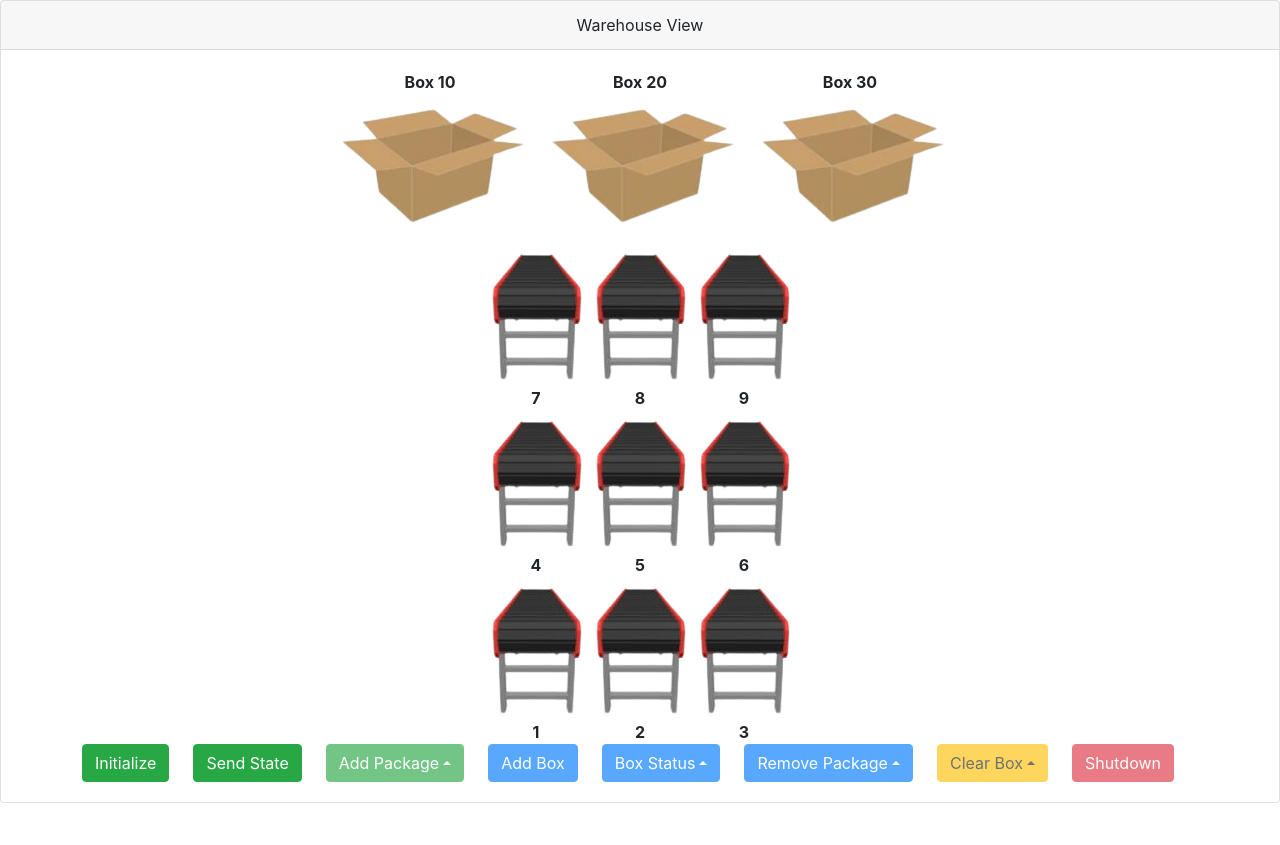
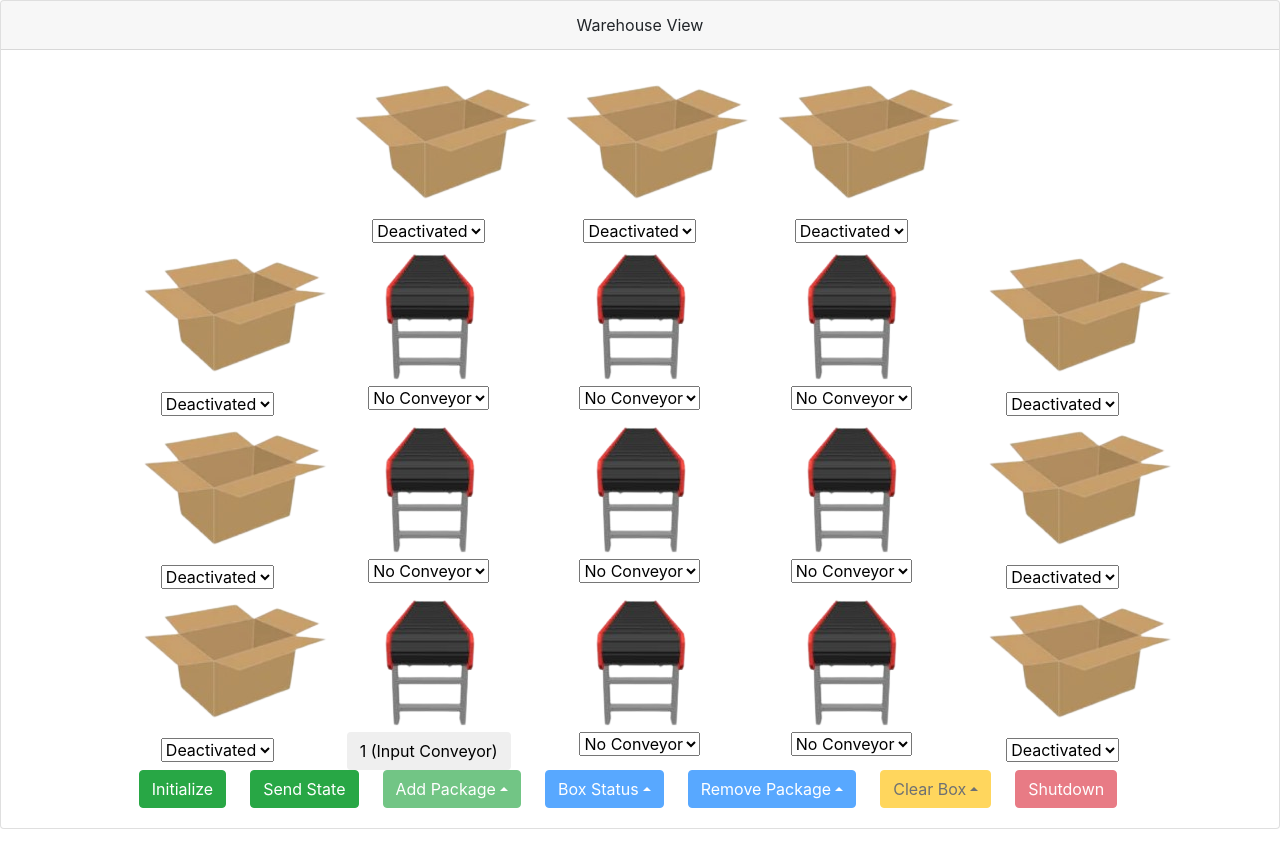
Before and after one commit to ColtonOsterlund/Capstone_ReactFrontEnd, a React (Create React App) app: page / in a window 1280 px wide. Before the commit the page ends 819 px from the top, so only its background shows below. Built offline with nearby package versions, Linux system fonts and the light colour scheme; no server answers.

Commit message:
Box and conveyor location function

```diff
--- a/src/App.js
+++ b/src/App.js
@@ -65,37 +65,114 @@ function App() {
 
   const [disable, setDisable] = React.useState(true);
   let package_id = 0;
-  let possible_box_ids = [10, 20, 30];
+  let pageMap = new Array(5);
+  for (var i = 0; i < pageMap.length; i++) {
+    pageMap[i] = new Array(5);
+  }
+  pageMap[3][1] = 1; //Input conveyor
+
 
   function sendState() {
-    var map = {};
-    map['id'] = 1
-    map['1'] = [4, 2, -1, -1];
-    map['2'] = [5, 3, -1, 1];
-    map['3'] = [6, -1, -1, 2];
-    map['4'] = [7, 5, 1, -1];
-    map['5'] = [8, 6, 2, 4];
-    map['6'] = [9, -1, 3, 5];
-    map['7'] = [-1, 8, 4, -1];
-    map['8'] = [-1, 9, 5, 7];
-    map['9'] = [-1, -1, 6, 8];
+    getNeighbours();
+  }
 
-    socket.send(JSON.stringify(map));
+  function setNeighbours() {
+    // Conveyors
+    for (let num = 2; num <= 9; num++) {
+      var z = document.getElementById("myConveyor" + num);
+      let i = parseInt(z.name);
+      let j = parseInt(z.className);
+      pageMap[i][j] = parseInt(z.value);
 
     }
 
+    // Boxes
+    for (let num = 1; num <= 9; num++) {
+      var z = document.getElementById("myBox" + num);
+      let i = parseInt(z.name);
+      let j = parseInt(z.className);
+      let val = parseInt(z.value);
 
-  function addBox() {
-    let conveyorID = parseInt(window.prompt('Enter Conveyor ID (1-9)'));
-    let boxID = parseInt(window.prompt('Enter Box ID (10, 20, 30)'));
-    let boxLocation = parseInt(window.prompt('Enter Box Location (0, 1, 2, or 3)'));
+      if (val == 10 || val == 20 || val == 30) {
+        pageMap[i][j] = parseInt(val);
+      }
+    }
 
-    if (conveyorID >= 1 && conveyorID <= 9 && possible_box_ids.includes(boxID) && boxLocation >= 0 && boxLocation <= 3) {
+  }
+
+  function getNeighbours() {
+    setNeighbours();
+    var map = {};
+
+    for (let i = 3; i > 0; i--) {
+      for (let j = 1; j < 4; j++) {
+        let north = pageMap[i - 1][j];
+        let east = pageMap[i][j + 1];
+        let south = pageMap[i + 1][j]
+        let west = pageMap[i][j - 1];
+
+        if (north == null) {
+          north = -1;
+        }
+
+        else if (north >= 10) {
+          addBox(north, pageMap[i][j], 0);
+          north = -1;
+        }
+
+        if (east == null) {
+          east = -1;
+        }
+
+        else if (east >= 10) {
+          addBox(east, pageMap[i][j], 1);
+          east = -1;
+        }
+
+        if (south == null) {
+          south = -1;
+        }
+
+        else if (south >= 10) {
+          addBox(south, pageMap[i][j], 2);
+          south = -1;
+        }
+
+        if (west == null) {
+          west = -1;
+        }
+
+        else if (west >= 10) {
+          addBox(west, pageMap[i][j], 3);
+          west = -1;
+        }
+
+        map[pageMap[i][j]] = [north, east, south, west];
+        // alert(pageMap[i][j] + ": " + map[pageMap[i][j]]);
+
+      }
+
+    }
+
+    // console.log(pageMap);
+
+    let msg = {
+      id: 1,
+      map: map
+    }
+
+    if (noNulls(msg)) {
+      socket.send(JSON.stringify(map));
+    }
+  }
+
+
+  function addBox(boxID, conveyorID, boxLocation) {
     var msg = {
       id: 2,
-        conveyor_id: conveyorID,
-        box_id: boxID,
-        box_location: boxLocation
+      conveyor_id: parseInt(conveyorID),
+      box_id: parseInt(boxID),
+      box_location: parseInt(boxLocation)
     };
 
     if (noNulls(msg)) {
@@ -103,11 +180,6 @@ function App() {
     }
   }
 
-    else {
-      alert("Invalid entry, operation aborted");
-      return;
-    }
-  }
 
 
   function addPackage(type) {
@@ -203,148 +275,284 @@ function App() {
       <div className="card">
         <div className="card-header text-center">Warehouse View</div>
         <div className="card-body text-center">
+
           <div class="row justify-content-center">
-
-            <Draggable
-              grid={[9, 9]}
-              bounds={{ top: -300, left: -300, right: 300, bottom: 300 }}>
-
-              <div class="col-md-3">
+            <div class="col-md-2">
               <div class="thumbnail">
-                  <strong className="cursor"><div>Box 10</div></strong>
                 <img src={require("./dbox.png")} />
               </div>
-              </div>
-            </Draggable>
-
-
-            <Draggable
-              grid={[9, 9]}
-              bounds={{ top: -300, left: -300, right: 300, bottom: 300 }}>
-
-
-              <div class="col-md-3">
-                <div class="thumbnail">
-                  <strong className="cursor"><div>Box 20</div></strong>
-                  <img src={require("./dbox.png")} />
-                </div>
-              </div>
-            </Draggable>
-
-            <Draggable
-              grid={[9, 9]}
-              bounds={{ top: -300, left: -300, right: 300, bottom: 300 }}>
-
-
-              <div class="col-md-3">
-                <div class="thumbnail">
-                  <strong className="cursor"><div>Box 30</div></strong>
-                  <img src={require("./dbox.png")} />
-                </div>
-              </div>
-            </Draggable>
-          </div>
-
-          <div class="row justify-content-center">
-            <Draggable bounds={{ top: -0, left: -195, right: 405, bottom: 335 }}>
-
-              <div class="col-md-3">
-                <div class="thumbnail">
-                  <img src={require("./conveyor.png")} />
-                  <strong className="cursor"><div>7</div></strong>
-                </div>
-              </div>
-            </Draggable>
-
-
-            <Draggable
-              bounds={{ top: -0, left: -300, right: 300, bottom: 335 }}>
-              <div class="col-md-3">
-                <div class="thumbnail">
-                  <img src={require("./conveyor.png")} />
-                  <strong className="cursor"><div>8</div></strong>
-                </div>
-              </div>
-            </Draggable>
-
-
-            <Draggable bounds={{ top: -0, left: -405, right: 195, bottom: 335 }}>
-
-              <div class="col-md-3">
-                <div class="thumbnail">
-                  <img src={require("./conveyor.png")} />
-                  <strong className="cursor"><div>9</div></strong>
-                </div>
-              </div>
-            </Draggable>
+              <select id="myBox1" name="0" className="1">
+                <option selected>Deactivated</option>
+                <option value="10">10</option>
+                <option value="20">20</option>
+                <option value="30">30</option>
+              </select>
 
             </div>
 
-          <div class="row justify-content-center">
-            <Draggable bounds={{ top: -167.5, left: -195, right: 405, bottom: 167.5 }}>
+            <div class="col-md-2">
+              <div class="thumbnail">
+                <img src={require("./dbox.png")} />
+              </div>
+              <select id="myBox2" name="0" className="2">
+                <option selected>Deactivated</option>
+                <option value="10">10</option>
+                <option value="20">20</option>
+                <option value="30">30</option>
+              </select>
 
-              <div class="col-md-3">
+            </div>
+
+            <div class="col-md-2">
               <div class="thumbnail">
-                  <img src={require("./conveyor.png")} />
-                  <strong className="cursor"><div>4</div></strong>
+                <img src={require("./dbox.png")} />
               </div>
+              <select id="myBox3" name="0" className="3">
+                <option selected>Deactivated</option>
+                <option value="10">10</option>
+                <option value="20">20</option>
+                <option value="30">30</option>
+              </select>
+
             </div>
-            </Draggable>
-
-
-            <Draggable bounds={{ top: -167.5, left: -105, right: 105, bottom: 167.5 }}>
-
-              <div class="col-md-3">
-                <div class="thumbnail">
-                  <img src={require("./conveyor.png")} />
-                  <strong className="cursor"><div>5</div></strong>
-                </div>
-              </div>
-            </Draggable>
-
-
-            <Draggable bounds={{ top: -167.5, left: -405, right: 195, bottom: 167.5 }}>
-
-              <div class="col-md-3">
-                <div class="thumbnail">
-                  <img src={require("./conveyor.png")} />
-                </div>
-                <strong className="cursor"><div>6</div></strong>
-              </div>
-            </Draggable>
           </div>
 
           <div class="row justify-content-center">
 
-            <Draggable bounds={{ top: -335, left: -195, right: 405, bottom: 0 }}>
-              <div class="col-md-3">
+            <div class="col-md-2">
+              <div class="thumbnail">
+                <img src={require("./dbox.png")} />
+              </div>
+              <select id="myBox4" name="1" className="0">
+                <option selected>Deactivated</option>
+                <option value="10">10</option>
+                <option value="20">20</option>
+                <option value="30">30</option>
+              </select>
+
+
+            </div>
+
+            <div class="col-md-2">
               <div class="thumbnail">
                 <img src={require("./conveyor.png")} />
-                  <strong className="cursor"><div>1</div></strong>
+              </div>
+              <div>
+                <select id="myConveyor7" name="1" className="1">
+                  <option selected>No Conveyor</option>
+                  <option>2</option>
+                  <option>3</option>
+                  <option>4</option>
+                  <option>5</option>
+                  <option>6</option>
+                  <option>7</option>
+                  <option>8</option>
+                  <option>9</option>
+                </select>
               </div>
             </div>
-            </Draggable>
+
+            <div class="col-md-2">
+              <div class="thumbnail">
+                <img src={require("./conveyor.png")} />
+              </div>
+              <div>
+                <select id="myConveyor8" name="1" className="2">
+                  <option selected>No Conveyor</option>
+                  <option>2</option>
+                  <option>3</option>
+                  <option>4</option>
+                  <option>5</option>
+                  <option>6</option>
+                  <option>7</option>
+                  <option>8</option>
+                  <option>9</option>
+                </select>
+              </div>
+            </div>
+
+            <div class="col-md-2">
+              <div class="thumbnail">
+                <img src={require("./conveyor.png")} />
+              </div>
+              <div>
+                <select id="myConveyor9" name="1" className="3">
+                  <option selected>No Conveyor</option>
+                  <option>2</option>
+                  <option>3</option>
+                  <option>4</option>
+                  <option>5</option>
+                  <option>6</option>
+                  <option>7</option>
+                  <option>8</option>
+                  <option>9</option>
+                </select>
+              </div>
+            </div>
+
+            <div class="col-md-2">
+              <div class="thumbnail">
+                <img src={require("./dbox.png")} />
+              </div>
+              <select id="myBox5" name="1" className="4">
+                <option selected>Deactivated</option>
+                <option value="10">10</option>
+                <option value="20">20</option>
+                <option value="30">30</option>
+              </select>
+
+            </div>
+          </div>
 
 
-            <Draggable bounds={{ top: -335, left: -300, right: 300, bottom: 0 }}>
-              <div class="col-md-3">
+          <div class="row justify-content-center">
+            <div class="col-md-2">
+              <div class="thumbnail">
+                <img src={require("./dbox.png")} />
+              </div>
+              <select id="myBox6" name="2" className="0">
+                <option selected>Deactivated</option>
+                <option value="10">10</option>
+                <option value="20">20</option>
+                <option value="30">30</option>
+              </select>
+
+            </div>
+
+            <div class="col-md-2">
               <div class="thumbnail">
                 <img src={require("./conveyor.png")} />
-                  <strong className="cursor"><div>2</div></strong>
+              </div>
+              <select id="myConveyor4" name="2" className="1">
+                <option selected>No Conveyor</option>
+                <option>2</option>
+                <option>3</option>
+                <option>4</option>
+                <option>5</option>
+                <option>6</option>
+                <option>7</option>
+                <option>8</option>
+                <option>9</option>
+              </select>
+            </div>
+
+            <div class="col-md-2">
+              <div class="thumbnail">
+                <img src={require("./conveyor.png")} />
+              </div>
+              <select id="myConveyor5" name="2" className="2">
+                <option selected>No Conveyor</option>
+                <option>2</option>
+                <option>3</option>
+                <option>4</option>
+                <option>5</option>
+                <option>6</option>
+                <option>7</option>
+                <option>8</option>
+                <option>9</option>
+              </select>
+            </div>
+
+            <div class="col-md-2">
+              <div class="thumbnail">
+                <img src={require("./conveyor.png")} />
+              </div>
+              <select id="myConveyor6" name="2" className="3">
+                <option selected>No Conveyor</option>
+                <option>2</option>
+                <option>3</option>
+                <option>4</option>
+                <option>5</option>
+                <option>6</option>
+                <option>7</option>
+                <option>8</option>
+                <option>9</option>
+              </select>
+            </div>
+
+            <div class="col-md-2">
+              <div class="thumbnail">
+                <img src={require("./dbox.png")} />
+              </div>
+              <select id="myBox7" name="2" className="4">
+                <option selected>Deactivated</option>
+                <option value="10">10</option>
+                <option value="20">20</option>
+                <option value="30">30</option>
+              </select>
+
             </div>
           </div>
-            </Draggable>
+
+          <div class="row justify-content-center">
+            <div class="col-md-2">
+              <div class="thumbnail">
+                <img src={require("./dbox.png")} />
+              </div>
+              <select id="myBox8" name="3" className="0">
+                <option selected>Deactivated</option>
+                <option value="10">10</option>
+                <option value="20">20</option>
+                <option value="30">30</option>
+              </select>
+
+            </div>
+            <div class="col-md-2">
+              <div class="thumbnail">
+                <img src={require("./conveyor.png")} />
+              </div>
+              <button class="btn">1 (Input Conveyor)</button>
+            </div>
 
 
-            <Draggable bounds={{ top: -335, left: -405, right: 195, bottom: 0 }}>
-              <div class="col-md-3">
+            <div class="col-md-2">
               <div class="thumbnail">
                 <img src={require("./conveyor.png")} />
-                  <strong className="cursor"><div>3</div></strong>
+              </div>
+              <select id="myConveyor2" name="3" className="2">
+                <option selected>No Conveyor</option>
+                <option>2</option>
+                <option>3</option>
+                <option>4</option>
+                <option>5</option>
+                <option>6</option>
+                <option>7</option>
+                <option>8</option>
+                <option>9</option>
+              </select>
+            </div>
+
+            <div class="col-md-2">
+              <div class="thumbnail">
+                <img src={require("./conveyor.png")} />
+              </div>
+              <select id="myConveyor3" name="3" className="3">
+                <option selected>No Conveyor</option>
+                <option>2</option>
+                <option>3</option>
+                <option>4</option>
+                <option>5</option>
+                <option>6</option>
+                <option>7</option>
+                <option>8</option>
+                <option>9</option>
+              </select>
+            </div>
+
+            <div class="col-md-2">
+              <div class="thumbnail">
+                <img src={require("./dbox.png")} />
+              </div>
+              <select id="myBox9" name="3" className="4">
+                <option selected>Deactivated</option>
+                <option value="10">10</option>
+                <option value="20">20</option>
+                <option value="30">30</option>
+              </select>
+
             </div>
           </div>
-            </Draggable>
-          </div>
+
 
           <div class="row justify-content-center">
             <div class="btn-toolbar">
@@ -365,14 +573,6 @@ function App() {
                   <button class="dropdown-item" type="button" onClick={() => { addPackage(2) }}>Green</button>
                 </div>
               </div>
-
-
-              <div class="btn-group mr-4" role="group">
-                <button class="btn btn-primary" disabled={disable} onClick={addBox}>
-                  Add Box
-                </button>
-              </div>
-
 
               <div class="btn-group mr-4 dropup" role="group">
                 <button class="btn btn-primary dropdown-toggle" disabled={disable} type="button" id="dropdownMenu2" data-toggle="dropdown" aria-haspopup="true" aria-expanded="false">Box Status</button>
@@ -402,7 +602,6 @@ function App() {
                 </div>
               </div>
 
-
               <div class="btn-group mr-4" role="group">
                 <button class="btn btn-danger" disabled={disable} onClick={shutdownSystem}>
                   Shutdown
```
Lines whose indentation alone changed are shown as unchanged.
